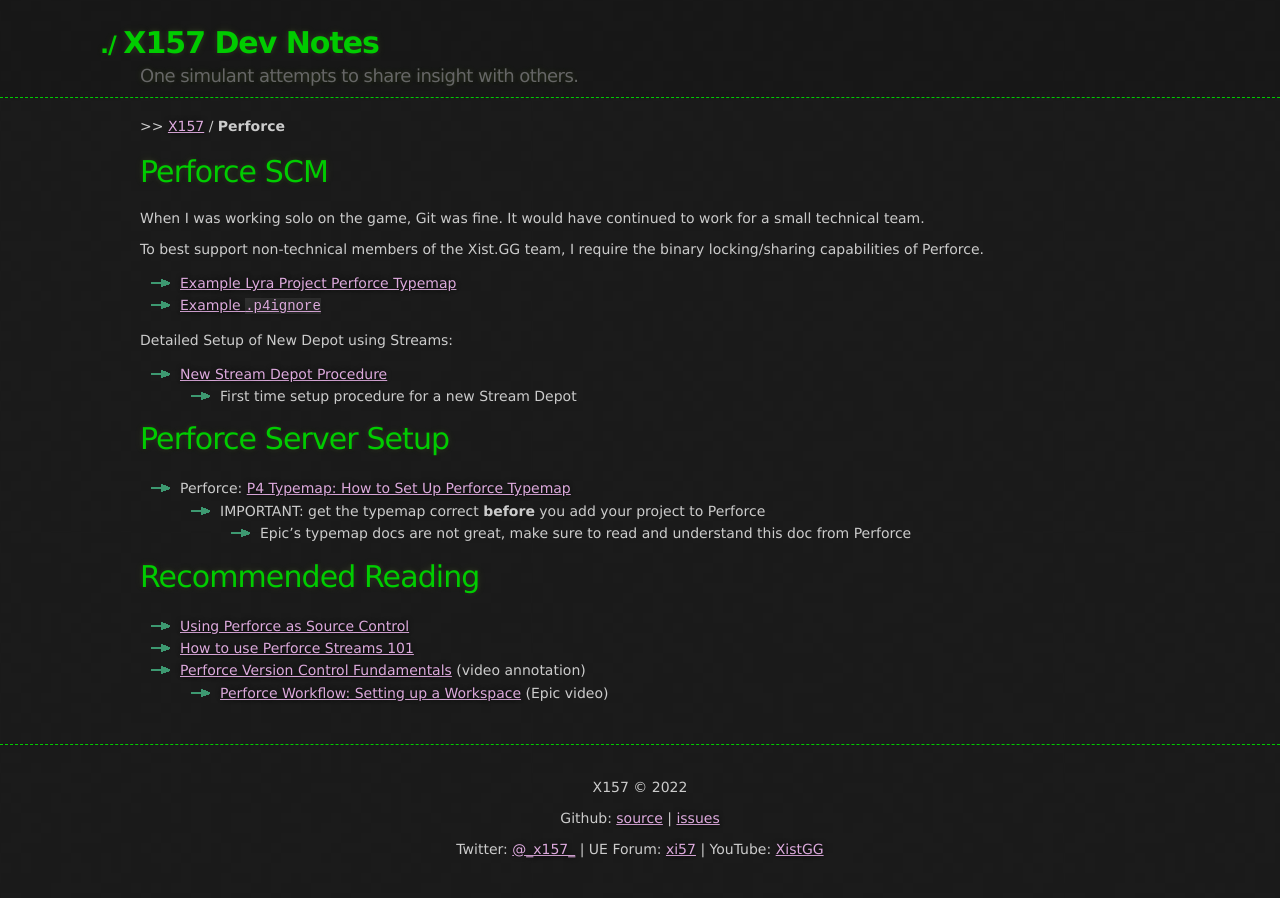
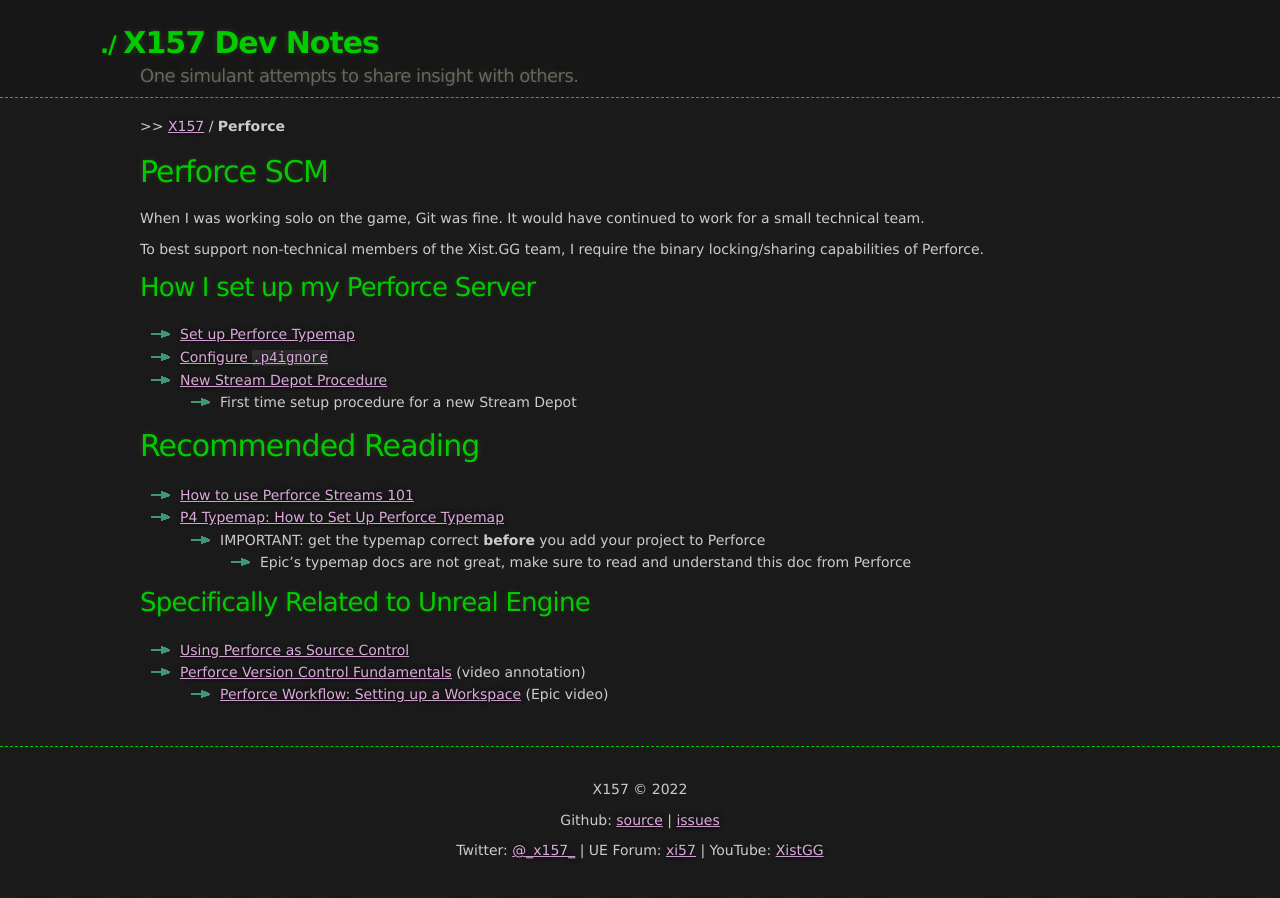
Before and after one commit to x157/x157.github.io, a Jekyll site: the page built from Perforce/index.md, in a window 1280 px wide. Built offline with Jekyll 4.4.1, drawn with Linux system fonts in a browser that asks for light colours.

Commit message:
Organize

```diff
--- a/Perforce/index.md
+++ b/Perforce/index.md
@@ -12,25 +12,24 @@
 To best support non-technical members of the Xist.GG team,
 I require the binary locking/sharing capabilities of Perforce.
 
-- [Example Lyra Project Perforce Typemap](./Typemap)
-- [Example `.p4ignore`](./p4ignore)
 
-Detailed Setup of New Depot using Streams:
+## How I set up my Perforce Server
 
+- [Set up Perforce Typemap](./Typemap)
+- [Configure `.p4ignore`](./p4ignore)
 - [New Stream Depot Procedure](./New-Stream-Depot-Procedure)
   - First time setup procedure for a new Stream Depot
 
 
-# Perforce Server Setup
+# Recommended Reading
 
-- Perforce: [P4 Typemap: How to Set Up Perforce Typemap](https://www.perforce.com/blog/vcs/perforce-p4-typemap)
+- [How to use Perforce Streams 101](https://www.perforce.com/blog/vcs/how-use-perforce-streams-101)
+- [P4 Typemap: How to Set Up Perforce Typemap](https://www.perforce.com/blog/vcs/perforce-p4-typemap)
   - IMPORTANT: get the typemap correct **before** you add your project to Perforce
     - Epic's typemap docs are not great, make sure to read and understand this doc from Perforce
 
-
-# Recommended Reading
+## Specifically Related to Unreal Engine
 
 - [Using Perforce as Source Control](https://docs.unrealengine.com/5.1/en-US/using-perforce-as-source-control-for-unreal-engine/)
-- [How to use Perforce Streams 101](https://www.perforce.com/blog/vcs/how-use-perforce-streams-101)
 - [Perforce Version Control Fundamentals](./Annotations/Inside-Unreal/EpicGames-Version-Control-Fundamentals) (video annotation)
   - [Perforce Workflow: Setting up a Workspace](https://youtu.be/JxXydvG4mlI?t=1898) (Epic video)
```
